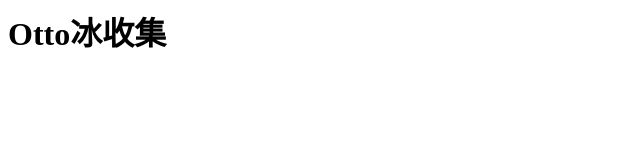
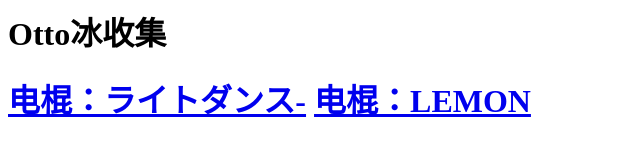
Before and after one commit to MCBlueGS/OttoIceHub, a plain HTML site: page index.html in a window 1280 px wide. Shown: the whole page, without its empty margins (0-640 px from the left). Drawn offline with Linux system fonts and the light colour scheme.

Commit message:
Update index.html

```diff
--- a/index.html
+++ b/index.html
@@ -1 +1,3 @@
 <h1>Otto冰收集<h1>
+<a href='https://b23.tv/CYeiUrh'>电棍：ライトダンス-<a>
+<a href='https://www.bilibili.com/video/BV1gh7pzGEEy'>电棍：LEMON<a>
```
